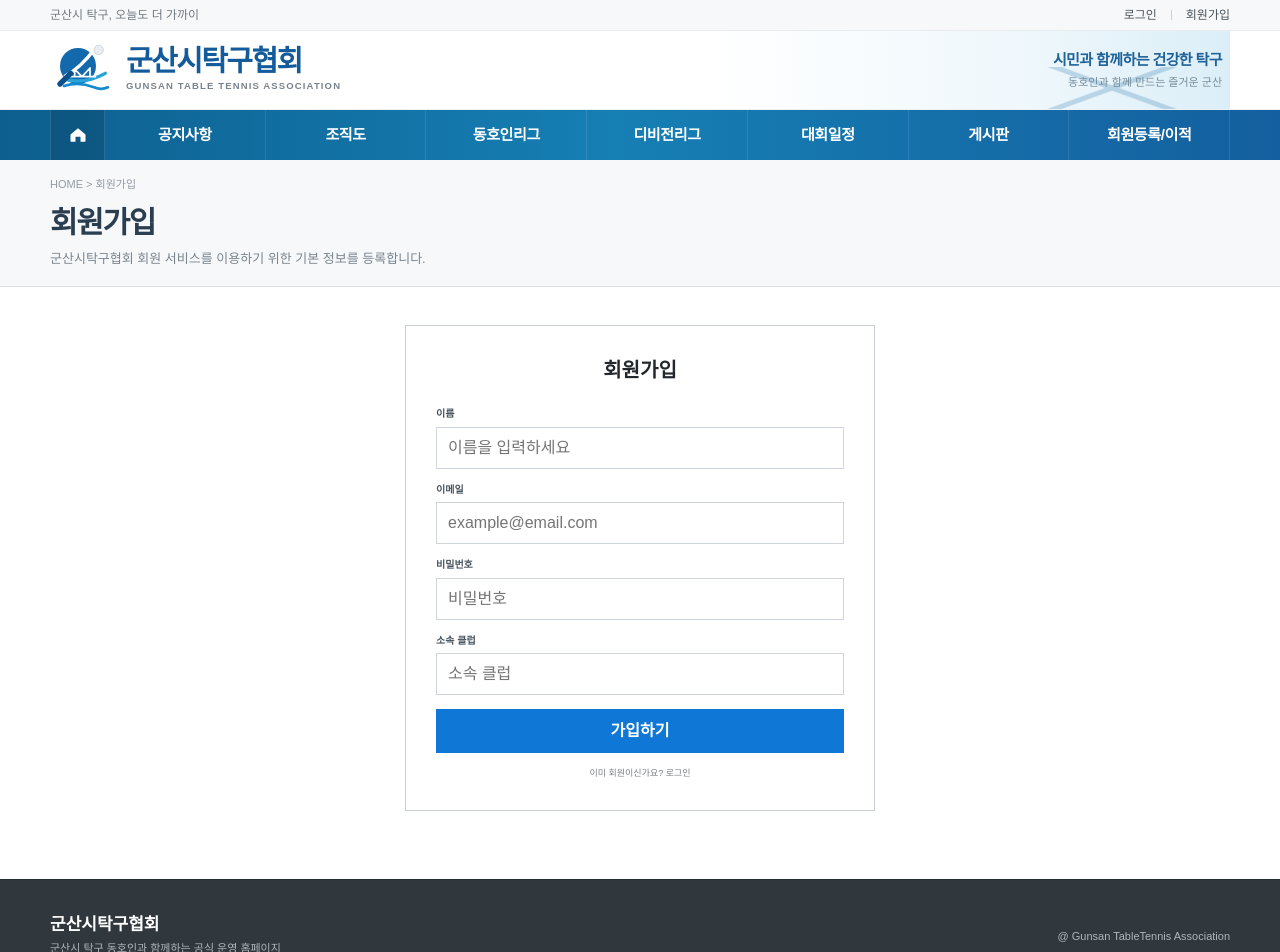
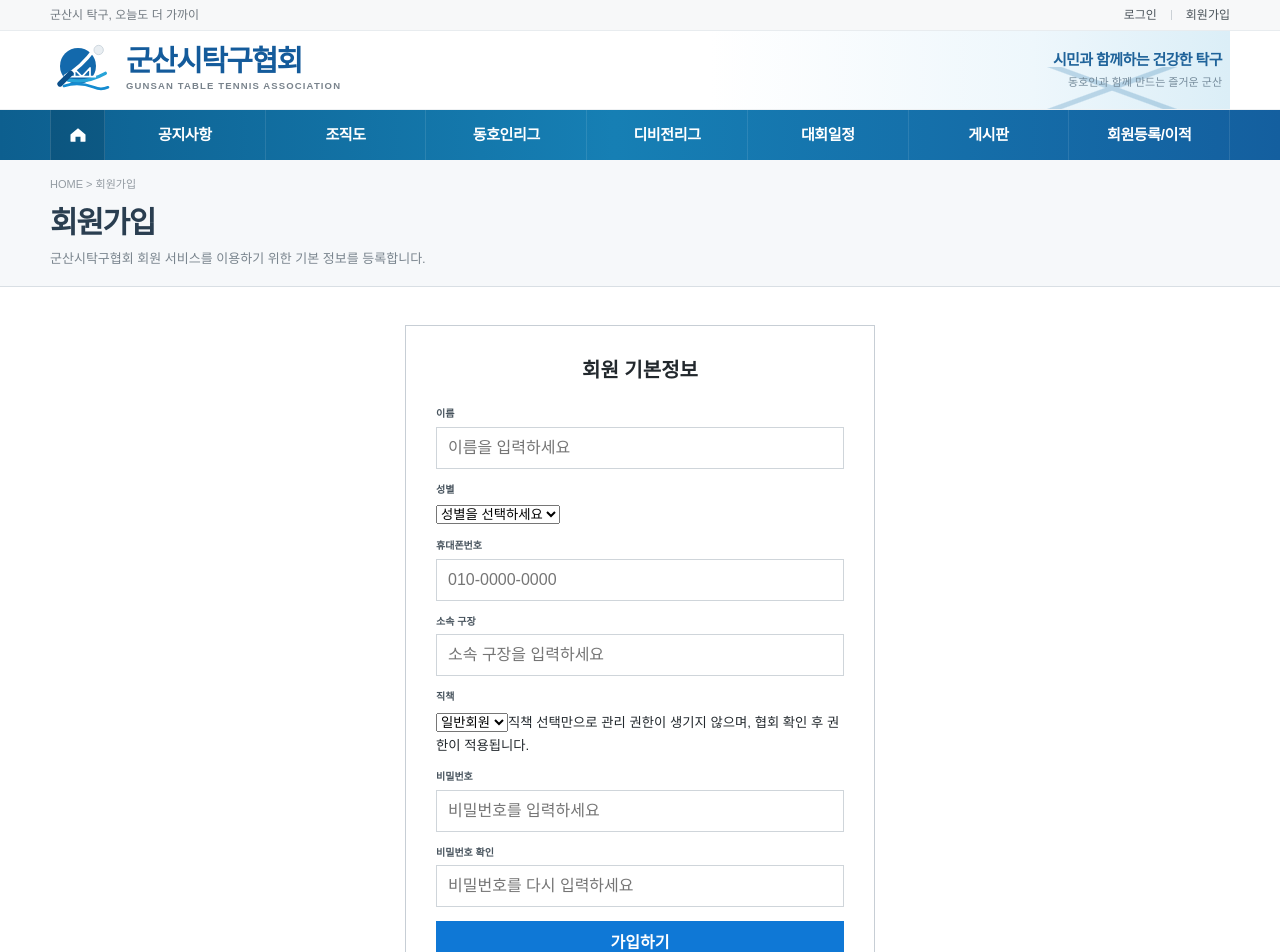
Before and after one commit to Aprasaks/gunsan-table-tennis-association, a Next.js app: page /signup in a window 1280 px wide. Shown: the top 952 px of the page. Built offline with nearby package versions, Linux system fonts and the light colour scheme.

Commit message:
회원가입 기본정보를 협회 회원 기준으로 정리

```diff
--- a/src/app/signup/page.tsx
+++ b/src/app/signup/page.tsx
@@ -1,2 +1,72 @@
 import Link from 'next/link';
-export default function SignupPage(){return <><section className="subHero"><div className="siteShell subHeroInner"><span className="crumb">HOME &gt; 회원가입</span><h1>회원가입</h1><p>군산시탁구협회 회원 서비스를 이용하기 위한 기본 정보를 등록합니다.</p></div></section><div className="siteShell pageContent"><div className="loginWrap"><h2>회원가입</h2><div className="formRow"><label>이름</label><input placeholder="이름을 입력하세요" /></div><div className="formRow"><label>이메일</label><input type="email" placeholder="example@email.com" /></div><div className="formRow"><label>비밀번호</label><input type="password" placeholder="비밀번호" /></div><div className="formRow"><label>소속 클럽</label><input placeholder="소속 클럽" /></div><button className="primaryAction" type="button">가입하기</button><div className="loginLinks"><Link href="/login">이미 회원이신가요? 로그인</Link></div></div></div></>}
+
+export default function SignupPage() {
+  return (
+    <>
+      <section className="subHero">
+        <div className="siteShell subHeroInner">
+          <span className="crumb">HOME &gt; 회원가입</span>
+          <h1>회원가입</h1>
+          <p>군산시탁구협회 회원 서비스를 이용하기 위한 기본 정보를 등록합니다.</p>
+        </div>
+      </section>
+
+      <div className="siteShell pageContent">
+        <form className="loginWrap">
+          <h2>회원 기본정보</h2>
+
+          <div className="formRow">
+            <label htmlFor="name">이름</label>
+            <input id="name" type="text" placeholder="이름을 입력하세요" autoComplete="name" />
+          </div>
+
+          <div className="formRow">
+            <label htmlFor="gender">성별</label>
+            <select id="gender" defaultValue="">
+              <option value="" disabled>성별을 선택하세요</option>
+              <option value="male">남자</option>
+              <option value="female">여자</option>
+            </select>
+          </div>
+
+          <div className="formRow">
+            <label htmlFor="phone">휴대폰번호</label>
+            <input id="phone" type="tel" inputMode="numeric" placeholder="010-0000-0000" autoComplete="tel" />
+          </div>
+
+          <div className="formRow">
+            <label htmlFor="venue">소속 구장</label>
+            <input id="venue" type="text" placeholder="소속 구장을 입력하세요" />
+          </div>
+
+          <div className="formRow">
+            <label htmlFor="position">직책</label>
+            <select id="position" defaultValue="member">
+              <option value="member">일반회원</option>
+              <option value="president">회장</option>
+              <option value="vice-president">부회장</option>
+              <option value="secretary">총무</option>
+              <option value="other">기타</option>
+            </select>
+            <small>직책 선택만으로 관리 권한이 생기지 않으며, 협회 확인 후 권한이 적용됩니다.</small>
+          </div>
+
+          <div className="formRow">
+            <label htmlFor="password">비밀번호</label>
+            <input id="password" type="password" placeholder="비밀번호를 입력하세요" autoComplete="new-password" />
+          </div>
+
+          <div className="formRow">
+            <label htmlFor="password-confirm">비밀번호 확인</label>
+            <input id="password-confirm" type="password" placeholder="비밀번호를 다시 입력하세요" autoComplete="new-password" />
+          </div>
+
+          <button className="primaryAction" type="button">가입하기</button>
+          <div className="loginLinks">
+            <Link href="/login">이미 회원이신가요? 로그인</Link>
+          </div>
+        </form>
+      </div>
+    </>
+  );
+}
```
